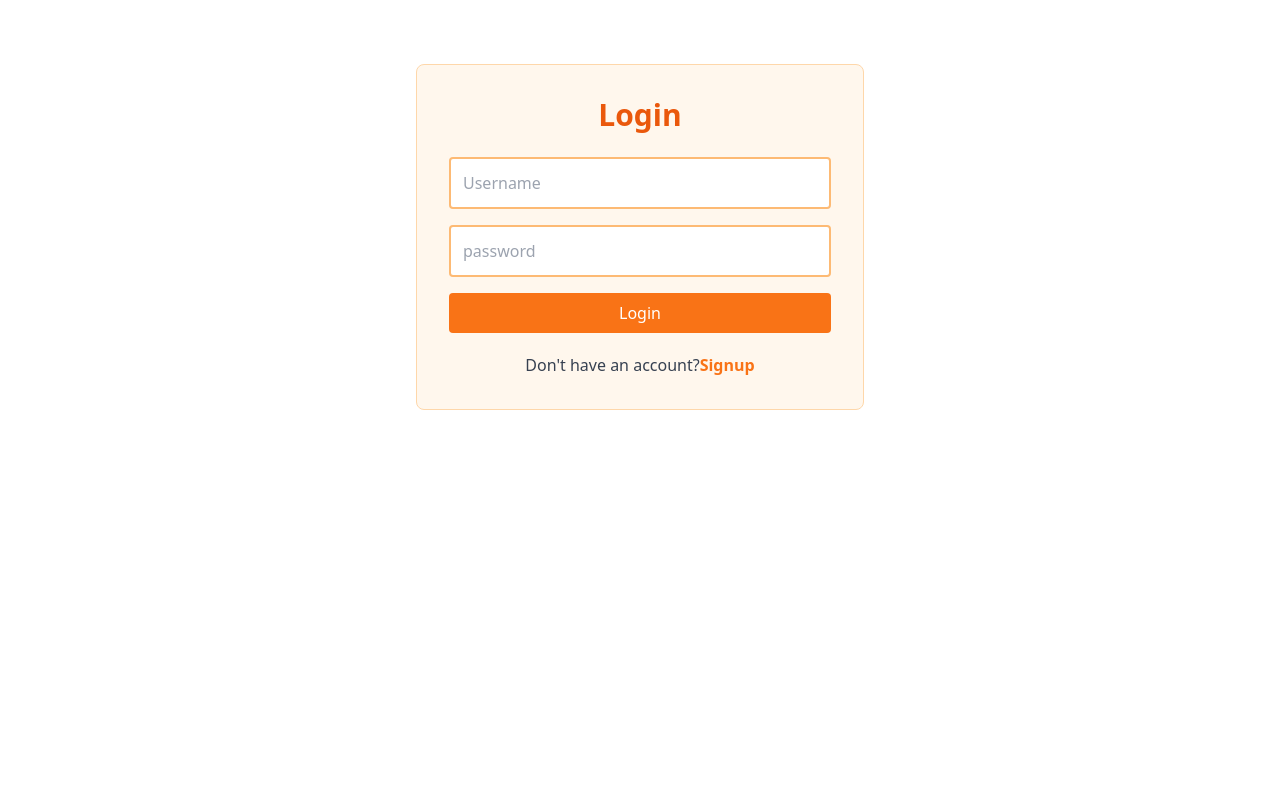
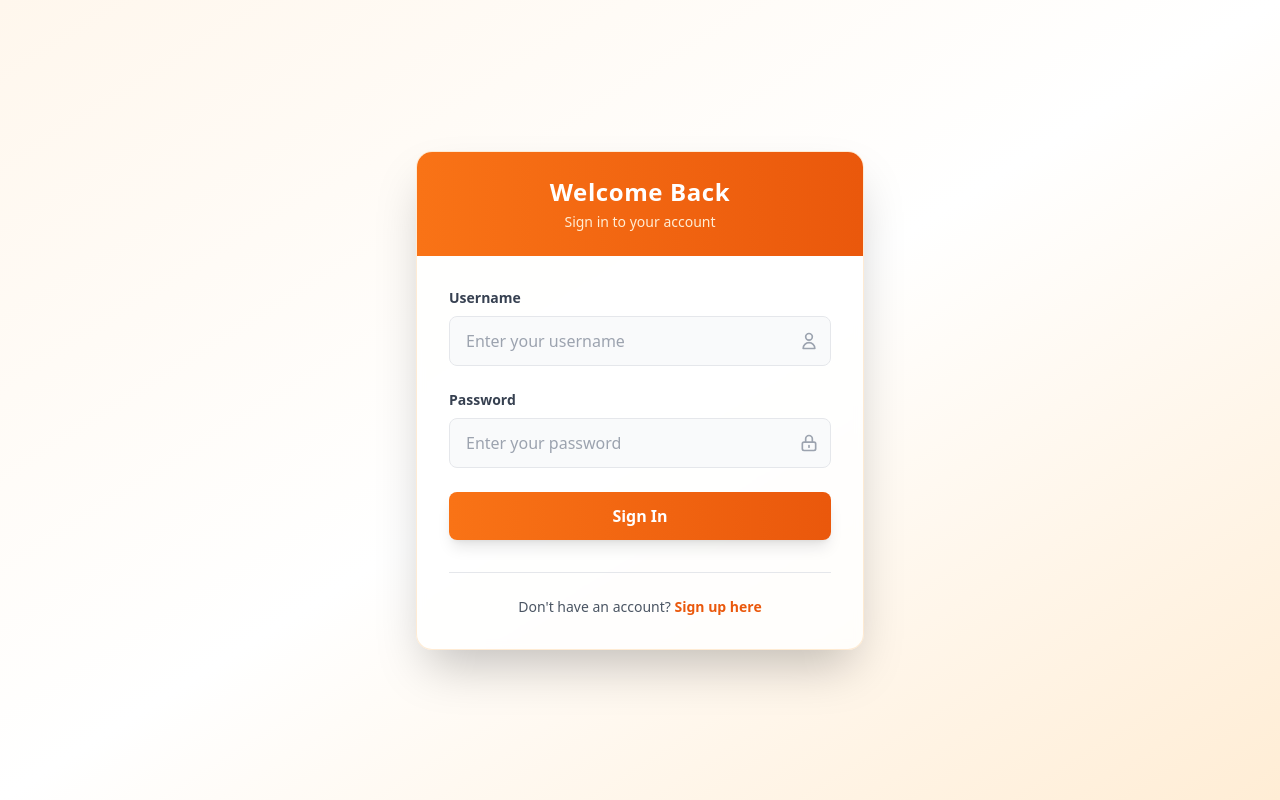
Before and after one commit to 24f2004698/ToDoFrontend, a React (Create React App) app: page /login in a window 1280 px wide. Built offline with nearby package versions, Linux system fonts and the light colour scheme.

Commit message:
Update Login.js

```diff
--- a/src/Login.js
+++ b/src/Login.js
@@ -1,17 +1,18 @@
 import { useState } from "react";
-import { useNavigate, Link } from "react-router-dom";
 
-export default function Login({ setToken }) {
+export default function Login({ setToken = () => {} }) {
   const [authError, setAuthError] = useState("");
   const [authLoading, setAuthLoading] = useState(false);
   const [username, setUsername] = useState("");
   const [password, setPassword] = useState("");
-  const navigate = useNavigate();
+
+  const navigate = (path) => {
+    console.log(`Navigate to ${path}`);
+  };
 
   const login = async (username, password) => {
     setAuthLoading(true);
     setAuthError("");
-
     const response = await fetch(
       "https://todobackend-sxqp.onrender.com/login",
       {
@@ -32,65 +33,123 @@ export default function Login({ setToken }) {
   };
 
   return (
-    <div className="max-w-md mx-auto mt-16 p-8 bg-orange-50 rounded-lg border border-orange-200">
-      <h2 className="text-3xl font-extrabold mb-6 text-center text-orange-600">
-        Login
+    <div className="min-h-screen bg-gradient-to-br from-orange-50 via-white to-orange-100 flex items-center justify-center px-4">
+      <div className="w-full max-w-md">
+        <div className="bg-white/80 backdrop-blur-sm rounded-2xl shadow-2xl border border-orange-200/50 overflow-hidden">
+          {/* Header */}
+          <div className="bg-gradient-to-r from-orange-500 to-orange-600 px-8 py-6">
+            <h2 className="text-2xl font-bold text-white text-center tracking-wide">
+              Welcome Back
             </h2>
+            <p className="text-orange-100 text-center text-sm mt-1">
+              Sign in to your account
+            </p>
+          </div>
+
+          {/* Form Container */}
+          <div className="px-8 py-8">
+            {/* Error Message */}
             {authError && (
-        <div className="mb-3 text-center text-red-600 font-semibold">
-          {authError}
+              <div className="mb-6 p-4 bg-red-50 border-l-4 border-red-400 rounded-r-lg">
+                <div className="flex">
+                  <div className="flex-shrink-0">
+                    <svg className="h-5 w-5 text-red-400" viewBox="0 0 20 20" fill="currentColor">
+                      <path fillRule="evenodd" d="M10 18a8 8 0 100-16 8 8 0 000 16zM8.707 7.293a1 1 0 00-1.414 1.414L8.586 10l-1.293 1.293a1 1 0 101.414 1.414L10 11.414l1.293 1.293a1 1 0 001.414-1.414L11.414 10l1.293-1.293a1 1 0 00-1.414-1.414L10 8.586 8.707 7.293z" clipRule="evenodd" />
+                    </svg>
+                  </div>
+                  <div className="ml-3">
+                    <p className="text-sm text-red-700 font-medium">{authError}</p>
+                  </div>
+                </div>
               </div>
             )}
-      <form
-        onSubmit={(e) => {
+
+            {/* Form */}
+            <div className="space-y-6">
+              {/* Username Field */}
+              <div className="space-y-2">
+                <label htmlFor="username" className="block text-sm font-semibold text-gray-700">
+                  Username
+                </label>
+                <div className="relative">
+                  <input
+                    id="username"
+                    type="text"
+                    value={username}
+                    onChange={(e) => setUsername(e.target.value)}
+                    className="w-full px-4 py-3 bg-gray-50 border border-gray-200 rounded-lg focus:outline-none focus:ring-2 focus:ring-orange-500 focus:border-transparent transition-all duration-200 placeholder-gray-400"
+                    placeholder="Enter your username"
+                    required
+                  />
+                  <div className="absolute inset-y-0 right-0 pr-3 flex items-center pointer-events-none">
+                    <svg className="h-5 w-5 text-gray-400" fill="none" viewBox="0 0 24 24" stroke="currentColor">
+                      <path strokeLinecap="round" strokeLinejoin="round" strokeWidth={2} d="M16 7a4 4 0 11-8 0 4 4 0 018 0zM12 14a7 7 0 00-7 7h14a7 7 0 00-7-7z" />
+                    </svg>
+                  </div>
+                </div>
+              </div>
+
+              {/* Password Field */}
+              <div className="space-y-2">
+                <label htmlFor="password" className="block text-sm font-semibold text-gray-700">
+                  Password
+                </label>
+                <div className="relative">
+                  <input
+                    id="password"
+                    type="password"
+                    value={password}
+                    onChange={(e) => setPassword(e.target.value)}
+                    className="w-full px-4 py-3 bg-gray-50 border border-gray-200 rounded-lg focus:outline-none focus:ring-2 focus:ring-orange-500 focus:border-transparent transition-all duration-200 placeholder-gray-400"
+                    placeholder="Enter your password"
+                    required
+                  />
+                  <div className="absolute inset-y-0 right-0 pr-3 flex items-center pointer-events-none">
+                    <svg className="h-5 w-5 text-gray-400" fill="none" viewBox="0 0 24 24" stroke="currentColor">
+                      <path strokeLinecap="round" strokeLinejoin="round" strokeWidth={2} d="M12 15v2m-6 4h12a2 2 0 002-2v-6a2 2 0 00-2-2H6a2 2 0 00-2 2v6a2 2 0 002 2zm10-10V7a4 4 0 00-8 0v4h8z" />
+                    </svg>
+                  </div>
+                </div>
+              </div>
+
+              {/* Submit Button */}
+              <button
+                type="submit"
+                disabled={authLoading}
+                onClick={(e) => {
                   e.preventDefault();
                   login(username, password);
                 }}
+                className="w-full bg-gradient-to-r from-orange-500 to-orange-600 hover:from-orange-600 hover:to-orange-700 disabled:from-gray-400 disabled:to-gray-500 text-white font-semibold py-3 px-4 rounded-lg transition-all duration-200 transform hover:scale-[1.02] active:scale-[0.98] shadow-lg hover:shadow-xl disabled:cursor-not-allowed disabled:transform-none"
               >
-        <input
-          type="text"
-          value={username}
-          onChange={(e) => setUsername(e.target.value)}
-          className=" p-3
-          border-2
-          border-orange-300
-          rounded
-          w-full
-          mb-4
-          focus:outline-none
-          focus:ring-2
-          focus:ring-orange-400"
-          placeholder="Username"
-        />
-        <input
-          type="password"
-          value={password}
-          onChange={(e) => setPassword(e.target.value)}
-          className=" p-3
-          border-2
-          border-orange-300
-          rounded
-          w-full
-          mb-4
-          focus:outline-none
-          focus:ring-2
-          focus:ring-orange-400"
-          placeholder="password"
-        />
+                {authLoading ? (
+                  <div className="flex items-center justify-center">
+                    <svg className="animate-spin -ml-1 mr-3 h-5 w-5 text-white" xmlns="http://www.w3.org/2000/svg" fill="none" viewBox="0 0 24 24">
+                      <circle className="opacity-25" cx="12" cy="12" r="10" stroke="currentColor" strokeWidth="4"></circle>
+                      <path className="opacity-75" fill="currentColor" d="M4 12a8 8 0 018-8V0C5.373 0 0 5.373 0 12h4zm2 5.291A7.962 7.962 0 014 12H0c0 3.042 1.135 5.824 3 7.938l3-2.647z"></path>
+                    </svg>
+                    Signing in...
+                  </div>
+                ) : (
+                  "Sign In"
+                )}
+              </button>
+            </div>
+
+            {/* Signup Link */}
+            <div className="mt-8 pt-6 border-t border-gray-200">
+              <p className="text-center text-sm text-gray-600">
+                Don't have an account?{" "}
                 <button
-          type="submit"
-          className="px-4 py-2 bg-orange-500 hover:bg-orange-600 text-white rounded w-full transition-color duration-200 "
+                  onClick={() => console.log("Navigate to signup")}
+                  className="font-semibold text-orange-600 hover:text-orange-700 transition-colors duration-200 cursor-pointer"
                 >
-          {authLoading ? "Loggin in...." : "Login"}
+                  Sign up here
                 </button>
-      </form>
-      <div className="mt-5 text-center text-gray-700">
-        Don't have an account?
-        <Link to="/signup">
-          <span className="text-orange-500 hover:underline font-semibold">
-            Signup
-          </span>
-        </Link>
+              </p>
+            </div>
+          </div>
+        </div>
       </div>
     </div>
   );
```
Lines whose indentation alone changed are shown as unchanged.
